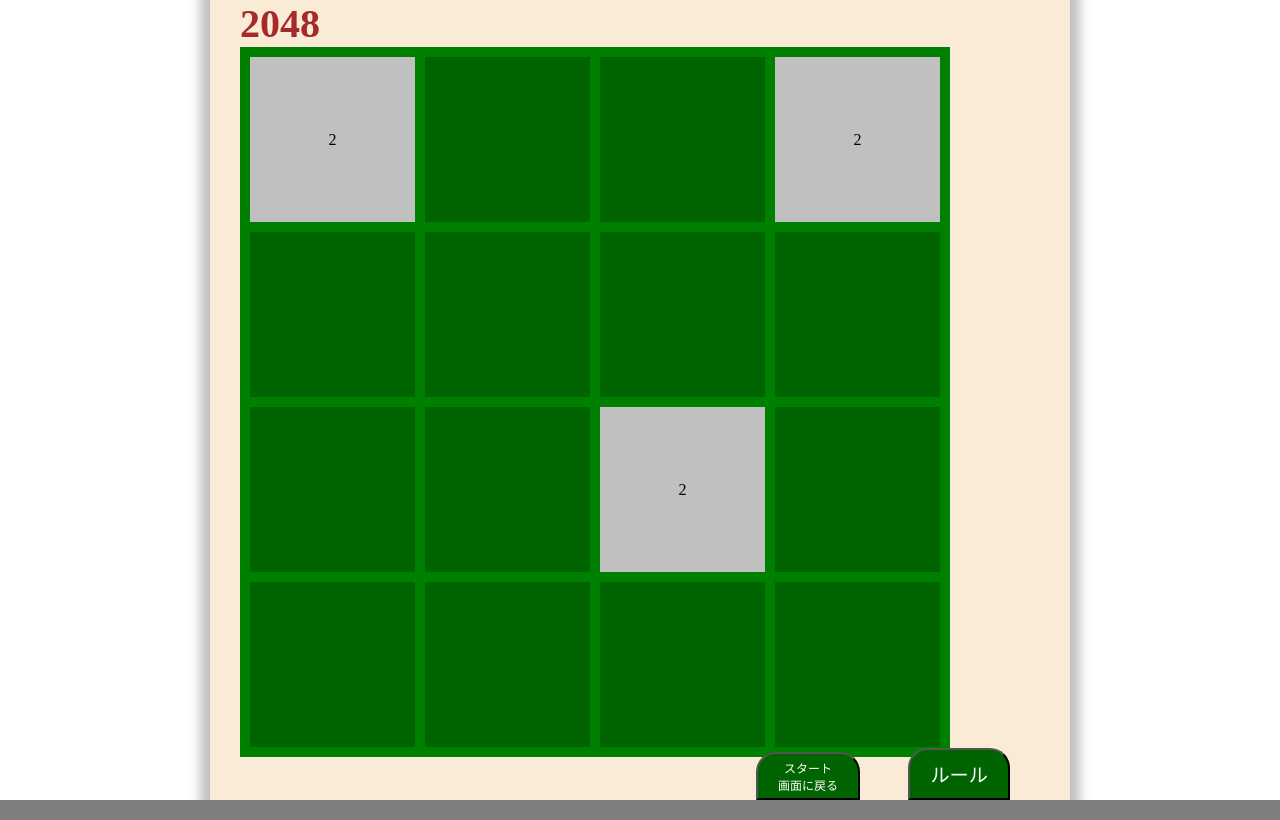
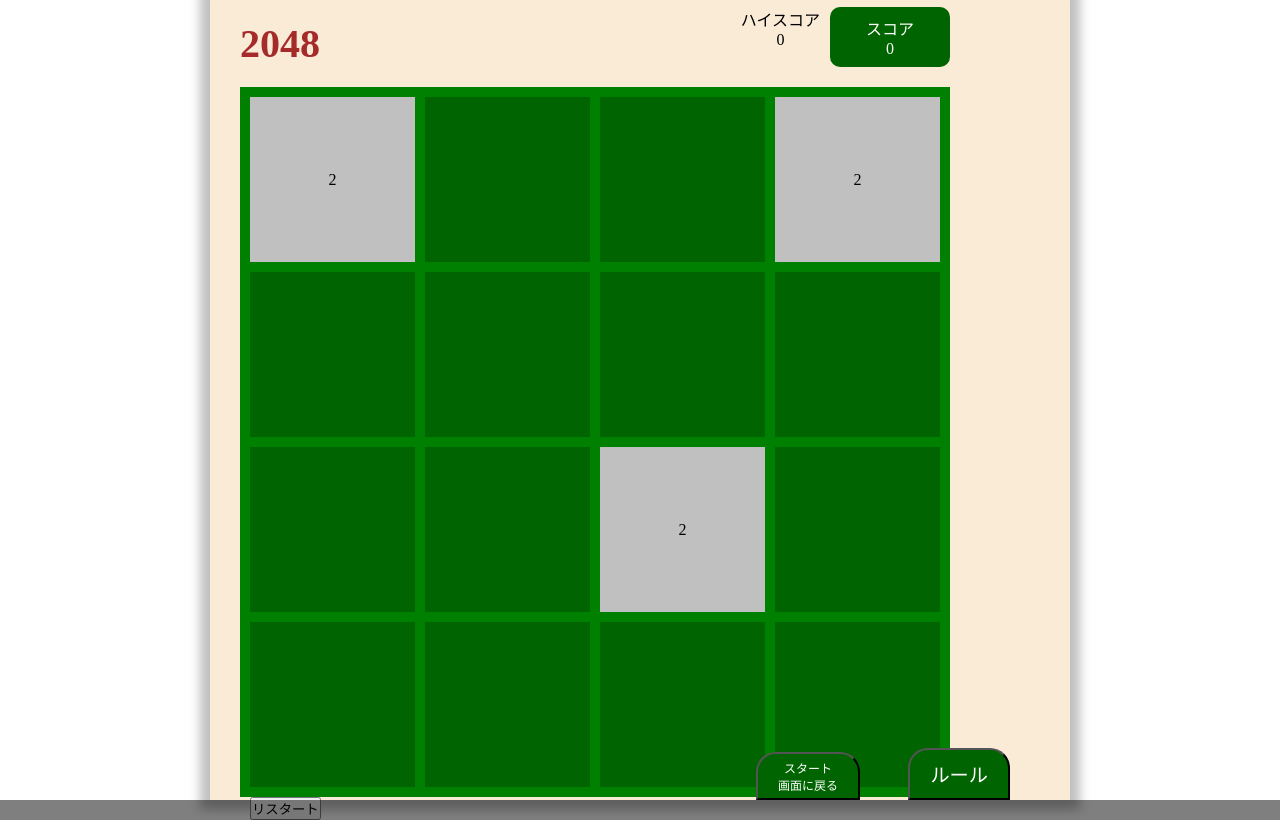
Before and after one commit to Lycoris314/2048vue, a Vue app: page / in a window 1280 px wide. Both pictures are taken after a click on the button "スタート". Built offline with nearby package versions, Linux system fonts and the light colour scheme.

Commit message:
中間セーブ

```diff
--- /dev/null
+++ b/src/components/GameClear.vue
@@ -0,0 +1,34 @@
+<script setup>
+const props = defineProps({ score: Number })
+const emit = defineEmits(["on-click-restart, on-click-conti"]);
+
+const restart = () => {
+    emit('on-click-restart')
+}
+const conti = () => {
+    emit("on-click-conti")
+}
+</script>
+<template>
+    <div class="cont">
+        <p>ゲームクリア!</p>
+        <p class="score">スコア：{{ props.score }}</p>
+        <button @click="restart">リスタート</button>
+        <button @click="conti">続ける</button>
+    </div>
+</template>
+<style scoped>
+.cont {
+    position: absolute;
+    z-index: 5;
+    background-color: rgb(0, 0, 0, 0.5);
+    width: 100%;
+    height: 100%;
+    top: 0;
+    left: 0;
+}
+
+p {
+    color: white;
+}
+</style>
--- a/src/components/GameField.vue
+++ b/src/components/GameField.vue
@@ -3,9 +3,19 @@ import { ref, computed, onMounted } from "vue"
 import { YX, yx } from "./class/YX.js"
 import { Panel } from "./class/panel.ts"
 import { randomNum, emptyCells, randomSelect } from "./forPutPannel.ts"
+import GameOver from "./GameOver.vue"
+import GameClear from "./GameClear.vue"
+import { getHighScore, updateHighScore } from "./highScore.ts"
 
 
 const props = defineProps({ cellNum: Number })
+
+const score = ref(0);
+const highScore = ref(getHighScore(props.cellNum));
+
+const gameOver = ref(false);
+const gameClear = ref(false);
+const afterClear = ref(false);
 
 const cellSize = computed(() => (690 - (props.cellNum - 1) * 10) / props.cellNum)
 const cellNumTotal = computed(() => R.range(0, props.cellNum ** 2))
@@ -30,17 +40,13 @@ const position = computed(() => {
     return mat;
 })
 
-// const positionn = ref(new Array(props.cellNum).fill(null).map(_ => new Array(props.cellNum).fill(null)));
-// console.log(positionn.value);
-
+const transition = ref(false);
 
 const putPanel = () => {
     const vec = randomSelect(emptyCells(position.value))
     const panel = new Panel(vec, randomNum(props.cellNum))
 
     panels.value.push(panel);
-
-    //positionn.value[vec.y][vec.x]=panel
 }
 
 const panelStyle = (panel) => {
@@ -61,6 +67,8 @@ onMounted(() => {
 
     const html = document.querySelector("html");
     html.addEventListener("keydown", (e) => {
+
+        if (transition.value) return;
 
         function dir_(key) {
             switch (key) {
@@ -85,10 +93,11 @@ onMounted(() => {
 
         let nextGenePanels = [];
         let growPanels = [];
+        let moving = [];
 
         panels.value.forEach(elm => {
 
-            console.log("開始位置", elm.vec);
+            //console.log("開始位置", elm.vec);
 
             const dCAC = disapCondAndCount(nRPtoNum(elm.vec), elm.num)
 
@@ -98,30 +107,87 @@ onMounted(() => {
 
 
             const moveLength = dist(elm.vec) - nRPtoNum(elm.vec).length + dCAC[1];
-            console.log("移動距離", moveLength);
+            //console.log("移動距離", moveLength);
 
             if (dCAC[0]) {
-                console.log("消失");
+                //console.log("消失");
                 growPanels.push(YX.add(elm.vec, YX.scalar(moveLength, dir)))
 
 
             } else {
-                console.log("消えず");
+                //console.log("消えず");
 
                 nextGenePanels.push([elm, YX.scalar(moveLength, dir)])
             }
+
+            moving.push([elm, moveLength]);
         })
-        console.log("..................");
+
+        if (moving.every(elm => elm[1] === 0)) return;
 
         //panels.value = nextGenePanels;
-        panels.value = [];
-        nextGenePanels.forEach(elm => {
-            elm[0].slide(elm[1])
-            panels.value.push(elm[0]);
+        transition.value = true;
+        moving.forEach(elm => {
+            elm[0].slide(YX.scalar(elm[1], dir));
         })
-        nextGenePanels = [];
 
-        putPanel();
+        new Promise(resolve => {
+            setTimeout(() => {
+                resolve();
+            }, 300)
+        }).then(() => {
+            transition.value = false;
+
+            panels.value = [];
+            nextGenePanels.forEach(elm => {
+                //elm[0].slide(elm[1])
+                panels.value.push(elm[0]);
+            })
+            nextGenePanels = [];
+
+            growPanels.forEach((elm) => {
+                const panel = panels.value.find(pa => {
+                    return pa.vec.y === elm.y && pa.vec.x === elm.x;
+                })
+                panel.grow();
+                score.value += 2 ** (panel.num + 1)
+            })
+
+            putPanel();
+
+            //ゲームクリア
+            if (isGameClear() && afterClear.value) {
+                console.log("clear");
+                gameClear.value = true;
+                updateHighScore(props.cellNum, score.value);
+
+            }
+            //ゲームオーバー
+            else if (panels.value.length === props.cellNum ** 2
+                && noMove(position.value)
+            ) {
+                gameOver.value = true;
+                updateHighScore(props.cellNum, score.value);
+            }
+            function noMove(matrix) {
+                const f = (mat) =>
+                    mat.every((arr) => {
+                        const row = arr.map((elm) => elm.num);
+                        return R.range(0, arr.length - 1).every(
+                            (n) => row[n] !== row[n + 1]
+                        );
+                    });
+                return f(matrix) && f(R.transpose(matrix));
+            };
+            function isGameClear() {
+                //const table = { 3: 7, 4: 10, 5: 12, 6: 13 };
+                //短縮版
+                const table = { 3: 4, 4: 5, 5: 6, 6: 7 };
+                const c = table[props.cellNum];
+                return panels.value.map(elm => elm.num).includes(c)
+            }
+
+        })
 
         function dist(vec) {
             return dir.y === 1
@@ -177,13 +243,46 @@ onMounted(() => {
     })
 })
 
+const restart = () => {
+
+    gameOver.value = false;
+    gameClear.value = false;
+    afterClear.value = false;
+    score.value = 0;
+    panels.value = [];
+    transition.value = false;
+    highScore.value = getHighScore(props.cellNum)
+    putPanel();
+    putPanel();
+}
+
+const conti = () => {
+    gameClear.value = false;
+    afterClear.value = true;
+}
+
 </script>
 <template>
     <div class="field">
+        <GameOver :score="score" @on-click="restart" v-if="gameOver"></GameOver>
+        <GameClear :score="score" v-if="gameClear" @on-click-restart="restart" @on-click-conti="conti"></GameClear>
+
+        <div class="scores">
+            <div class="hiscore">
+                <p>ハイスコア</p>
+                <p class="highScore">{{ highScore }}</p>
+            </div>
+            <div class="score">
+                <p>スコア</p>
+                <p class="score">{{ score }}</p>
+            </div>
+        </div>
         <div class="cell" v-for="_ of cellNumTotal" :style="cellStyle"></div>
-        <div class="panel" v-for="panel of panels" :style="panelStyle(panel)">
+        <div class="panel" v-for="panel of panels" :style="panelStyle(panel)"
+            :class="{ transition: transition, inAnimation: panel.inAnimation }">
             {{ 2 ** (panel.num + 1) }}
         </div>
+        <button class="restart" @click="restart">リスタート</button>
     </div>
 </template>
 
@@ -209,6 +308,52 @@ onMounted(() => {
     display: grid;
     place-content: center;
     position: absolute;
+    /* transition: 0.3s; */
+}
+
+.transition {
     transition: 0.3s;
 }
+
+.inAnimation {
+    animation: 0.3s pop;
+}
+
+@keyframes pop {
+    from {
+        scale: 0
+    }
+
+    50% {
+        scale: 1.2
+    }
+
+    to {
+        scale: 1
+    }
+}
+
+div.scores {
+    position: absolute;
+    display: flex;
+    padding: 20px 0;
+    gap: 10px;
+    top: -100px;
+    right: 0px;
+}
+
+div.highScore,
+div.score {
+    width: 120px;
+    height: 60px;
+    background-color: darkgreen;
+    color: white;
+    border-radius: 10px;
+    display: grid;
+    place-content: center;
+}
+
+div.scores p {
+    text-align: center;
+}
 </style>
--- /dev/null
+++ b/src/components/GameOver.vue
@@ -0,0 +1,30 @@
+<script setup>
+const props = defineProps({ score: Number })
+const emit = defineEmits(["on-click"]);
+
+const restart = () => {
+    emit('on-click')
+}
+</script>
+<template>
+    <div class="cont">
+        <p>ゲームオーバー!</p>
+        <p class="score">スコア：{{ props.score }}</p>
+        <button @click="restart">リスタート</button>
+    </div>
+</template>
+<style scoped>
+.cont {
+    position: absolute;
+    z-index: 5;
+    background-color: rgb(0, 0, 0, 0.5);
+    width: 100%;
+    height: 100%;
+    top: 0;
+    left: 0;
+}
+
+p {
+    color: white;
+}
+</style>
--- a/src/components/H1.vue
+++ b/src/components/H1.vue
@@ -5,5 +5,6 @@
 h1 {
     font-size: 2.5rem;
     color: brown;
+    padding: 20px 0;
 }
 </style>
--- a/src/components/class/panel.ts
+++ b/src/components/class/panel.ts
@@ -3,6 +3,7 @@ import { YX, yx } from "./YX.js";
 export class Panel {
     vec: YX;
     num: number;
+    inAnimation: boolean;
 
     static COLORS = [
         "silver", //num=0
@@ -25,6 +26,10 @@ export class Panel {
     constructor(vec: YX, num: number) {
         this.vec = vec;
         this.num = num;
+        this.inAnimation = true;
+        setTimeout(() => {
+            this.inAnimation = false;
+        }, 500);
     }
 
     // get vec() {
--- /dev/null
+++ b/src/components/highScore.ts
@@ -0,0 +1,15 @@
+export function getHighScore(num: number) {
+    return Number(localStorage.getItem("highScore" + num));
+}
+
+export function updateHighScore(num: number, score: number) {
+    if (score > getHighScore(num)) {
+        localStorage.setItem("highScore" + num, String(score));
+    }
+}
+//ハイスコア表の掲載
+export function updateHighScoreTable() {
+    R.range(3, 7).forEach((i: number) => {
+        //$(".score" + i).text(highScore(i) + "点");
+    });
+}
```
